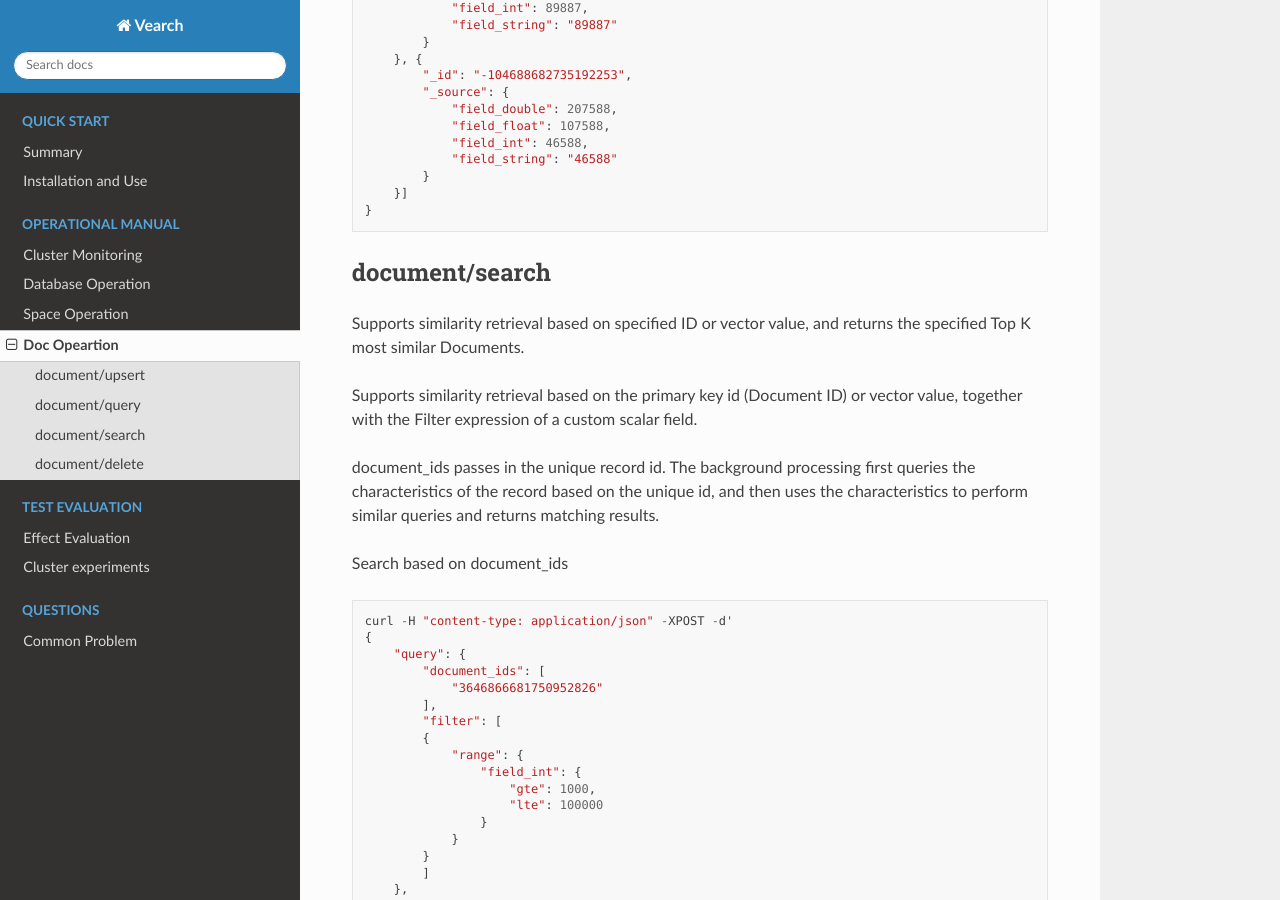
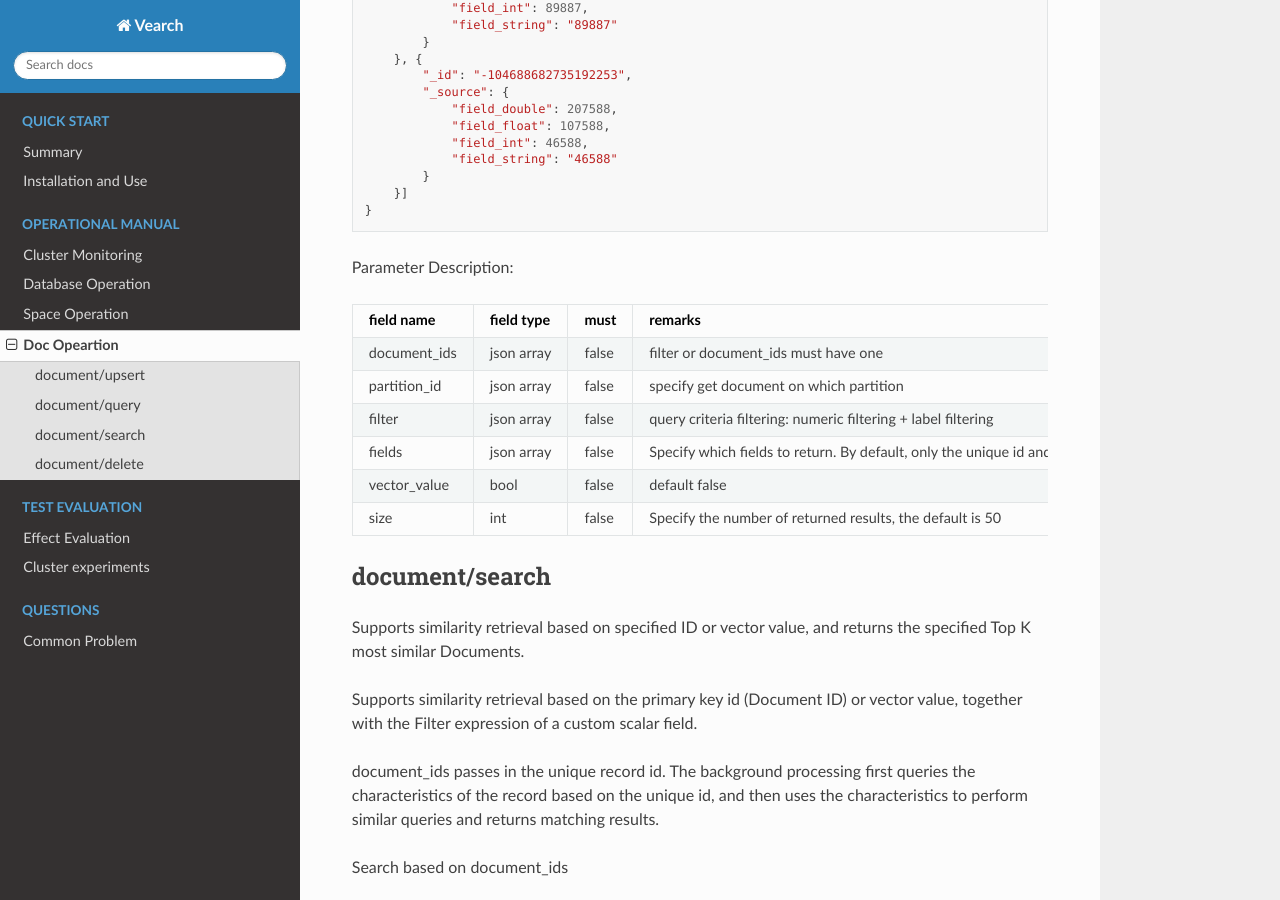
Before and after one commit to vearch/en_docs, a Sphinx documentation site: the page built from docs/source/use_op/op_doc.rst, in a window 1280 px wide and 900 px high, scrolled down 4393 px. Built offline with Sphinx 7.4.7 and the Read the Docs theme 2.0.0, drawn with Linux system fonts in a browser that asks for light colours; pages that are not in the unit, such as notebooks, are missing from menus.

Commit message:
update query interface

```diff
--- a/docs/source/use_op/op_doc.rst
+++ b/docs/source/use_op/op_doc.rst
@@ -225,6 +225,24 @@ Query interface return format
             }
         }]
     }
+
+Parameter Description:
+
++--------------+------------+-------+----------------------------------------------------------------------------------------+
+|  field name  | field type | must  |                                        remarks                                         |
++==============+============+=======+========================================================================================+
+| document_ids | json array | false | filter or document_ids must have one                                                   |
++--------------+------------+-------+----------------------------------------------------------------------------------------+
+| partition_id | json array | false | specify get document on which partition                                                |
++--------------+------------+-------+----------------------------------------------------------------------------------------+
+| filter       | json array | false | query criteria filtering: numeric filtering + label filtering                          |
++--------------+------------+-------+----------------------------------------------------------------------------------------+
+| fields       | json array | false | Specify which fields to return. By default, only the unique id and score are returned. |
++--------------+------------+-------+----------------------------------------------------------------------------------------+
+| vector_value | bool       | false | default false                                                                          |
++--------------+------------+-------+----------------------------------------------------------------------------------------+
+| size         | int        | false | Specify the number of returned results, the default is 50                              |
++--------------+------------+-------+----------------------------------------------------------------------------------------+
 
 document/search
 --------
```
